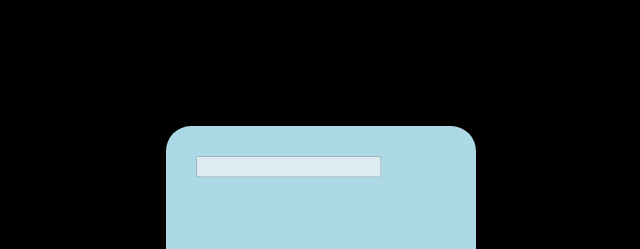
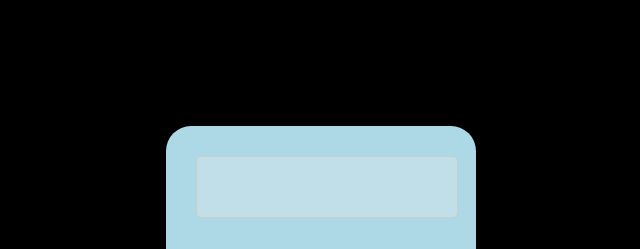
Before and after one commit to Roshni-Gagrai/lab9, a plain HTML site: page index.html in a window 1280 px wide. Shown: the top 249 px of the page, without its empty margins (348-988 px from the left). Drawn offline with Linux system fonts and the light colour scheme.

Commit message:
Update style.css

```diff
--- a/style.css
+++ b/style.css
@@ -49,3 +49,14 @@ body {
     font-size: 30px;
     text-align: center;
 }
+input[type="text"] {
+        width: 100%;
+        height: 50px;
+        font-size: 1.5em;
+        text-align: right;
+        margin-bottom: 10px;
+        padding: 5px;
+        border: 1px solid #ccc;
+        border-radius: 5px;
+        color: black;
+    }
```
